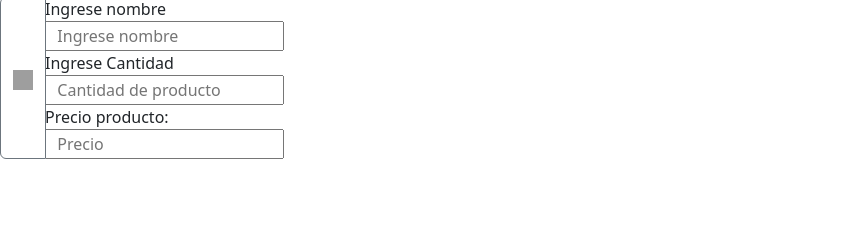
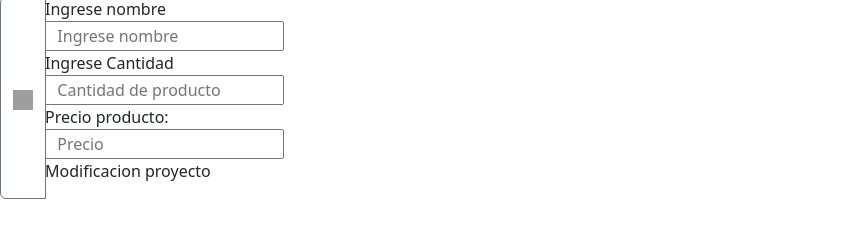
Before and after one commit to NataPg08/servicioweb, a plain HTML site: page index.html in a window 1280 px wide. Shown: the part 123-360 px from the top of the page, without its empty margins (0-860 px from the left). Drawn offline with nearby package versions, Linux system fonts and the light colour scheme; grey boxes are pictures that could not be loaded.

Commit message:
cambio en la interfaz

```diff
--- a/index.html
+++ b/index.html
@@ -38,6 +38,7 @@
         <label>Precio producto:</label>
                 <div><input type="text" required placeholder="  Precio"/>
             </div>
+            <p> Modificacion proyecto </p>
 
         </form>
         </body>
```
